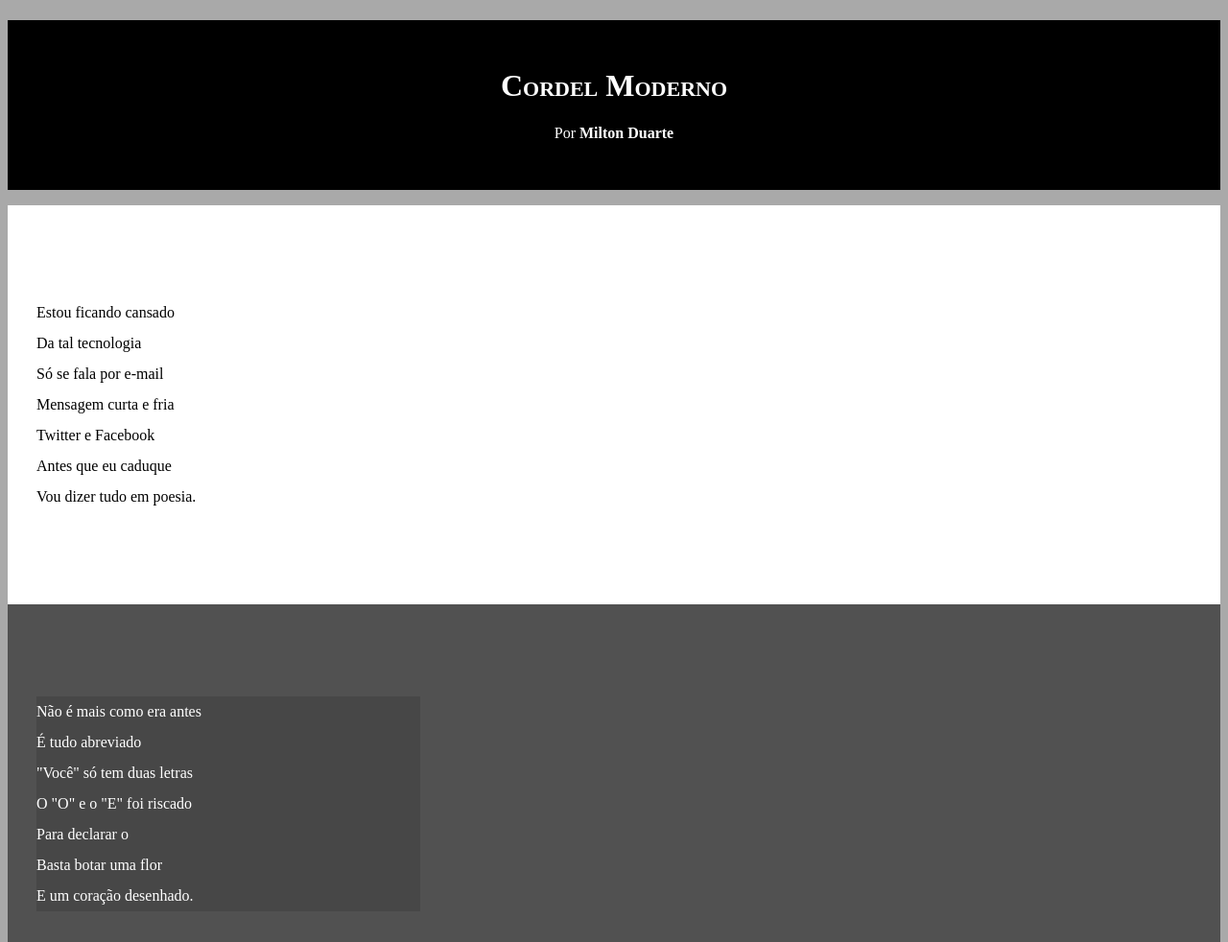
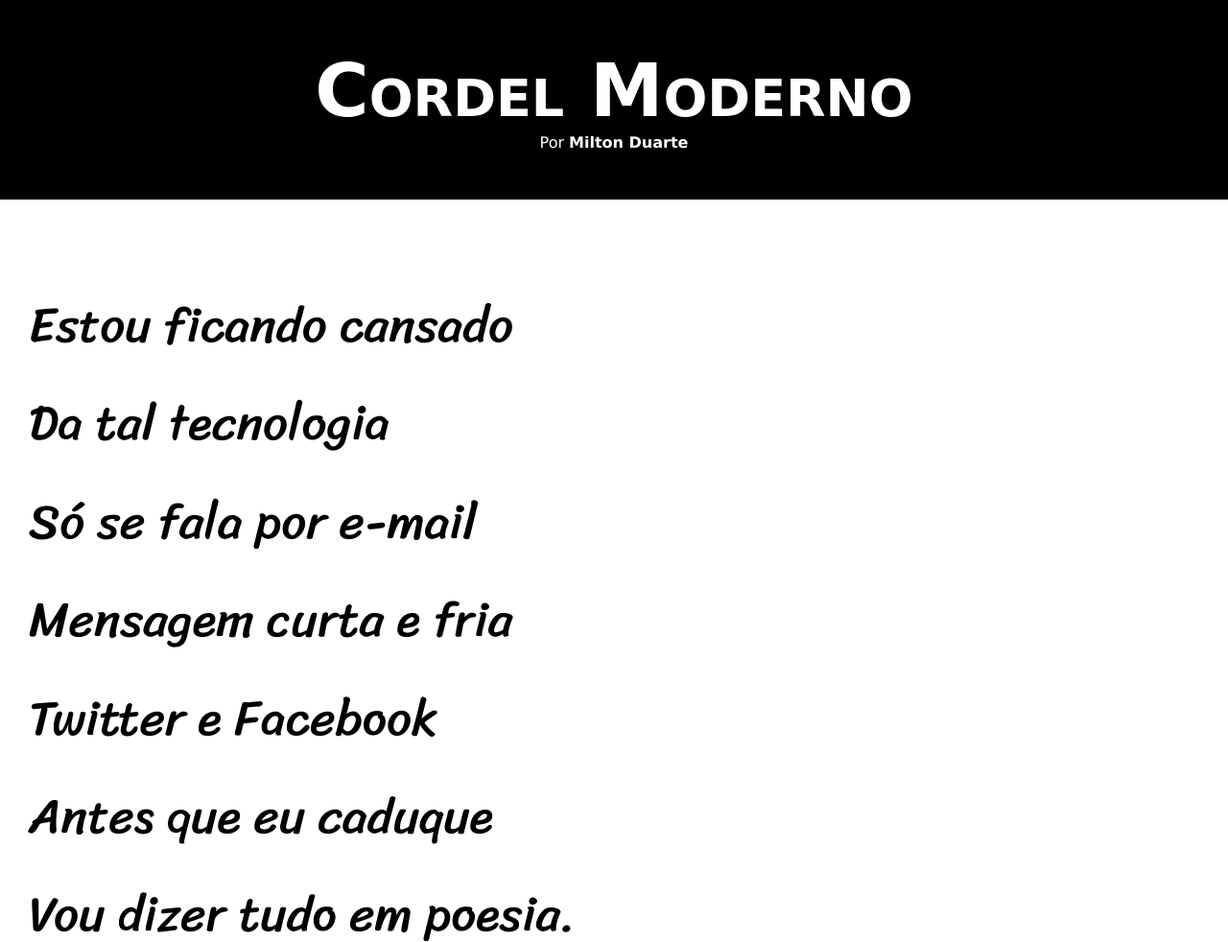
Before and after one commit to CaioPradoDeSouza/Projeto-cordel, a plain HTML site: page index.html in a window 1280 px wide. Shown: the top 982 px of the page at 96% size. Drawn offline with Linux system fonts and the light colour scheme.

Commit message:
Update style.css

```diff
--- a/estilo/style.css
+++ b/estilo/style.css
@@ -1,4 +1,18 @@
 @charset "UTF-8"
+
+@import url('https://fonts.googleapis.com/css2?family=Passion+One:wght@400;700;900&display=swap');
+
+@import url('https://fonts.googleapis.com/css2?family=Sriracha&display=swap');
+
+:root{
+    --fonte1: Verdana, Geneva,Tahoma, sans-serif;
+
+    --fonte2: 'Passion One', cursive;
+
+    --fonte3: 'Sriracha', cursive;
+  }
+
+
 
 *{
     margin: 0px;
@@ -6,6 +20,7 @@
 }
 
 html, body{
+    font-family: var(--fonte1);
     min-height: 100vh;
     background-color: darkgrey;
 }
@@ -17,8 +32,11 @@ header{
 }
 
 header > h1{
+    font-size: 6.0vw;
+    font-family: var(--fonte2);
     padding-top: 50px;
     font-variant: small-caps;
+
 }
 
 header > p{
@@ -36,10 +54,12 @@ header a:hover, footer a:hover{
 }
 
 section{
+    font-family: var(--fonte3);
     padding-top: 10vh;
     padding-bottom: 10vh;
     line-height: 2em;
     padding-left: 30px;
+    font-size: 4.0vw;
 }
 
 section.normal{
@@ -48,6 +68,8 @@ section.normal{
 }
 
 section.imagem{
+    display: inline-block;
+    padding: 5px;
     background-color: rgba(0, 0, 0, 0.521) ;
     color: white;
 
```
